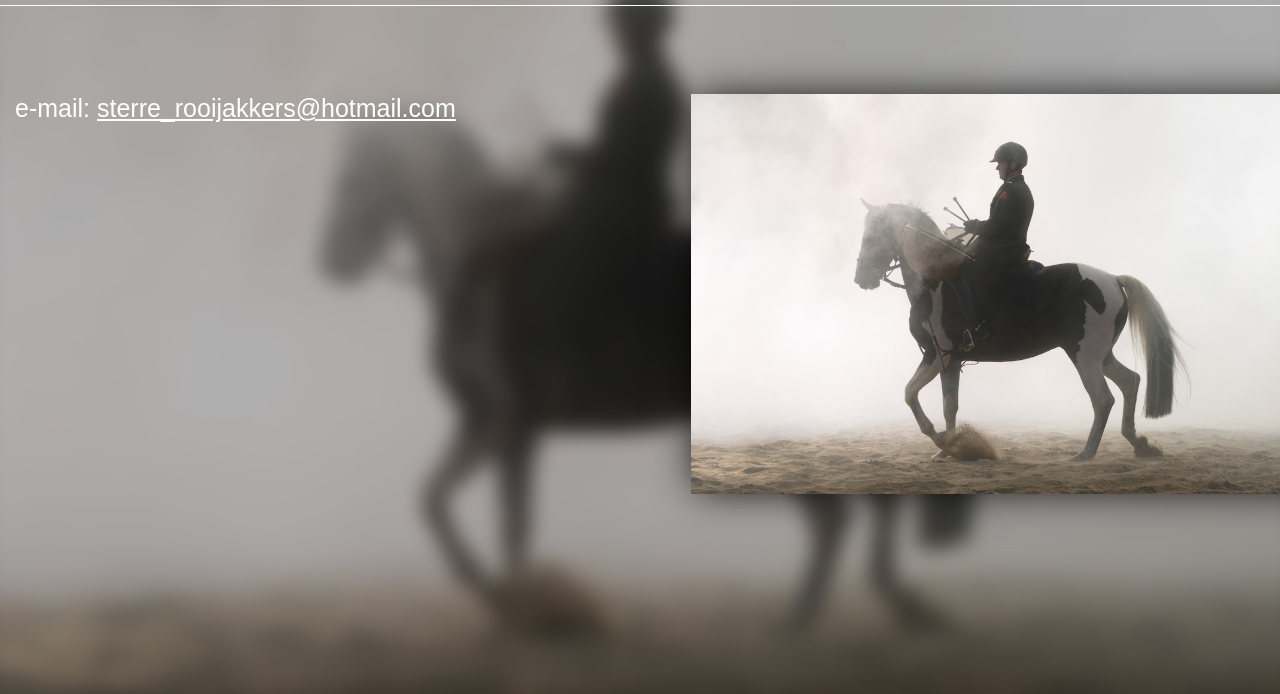
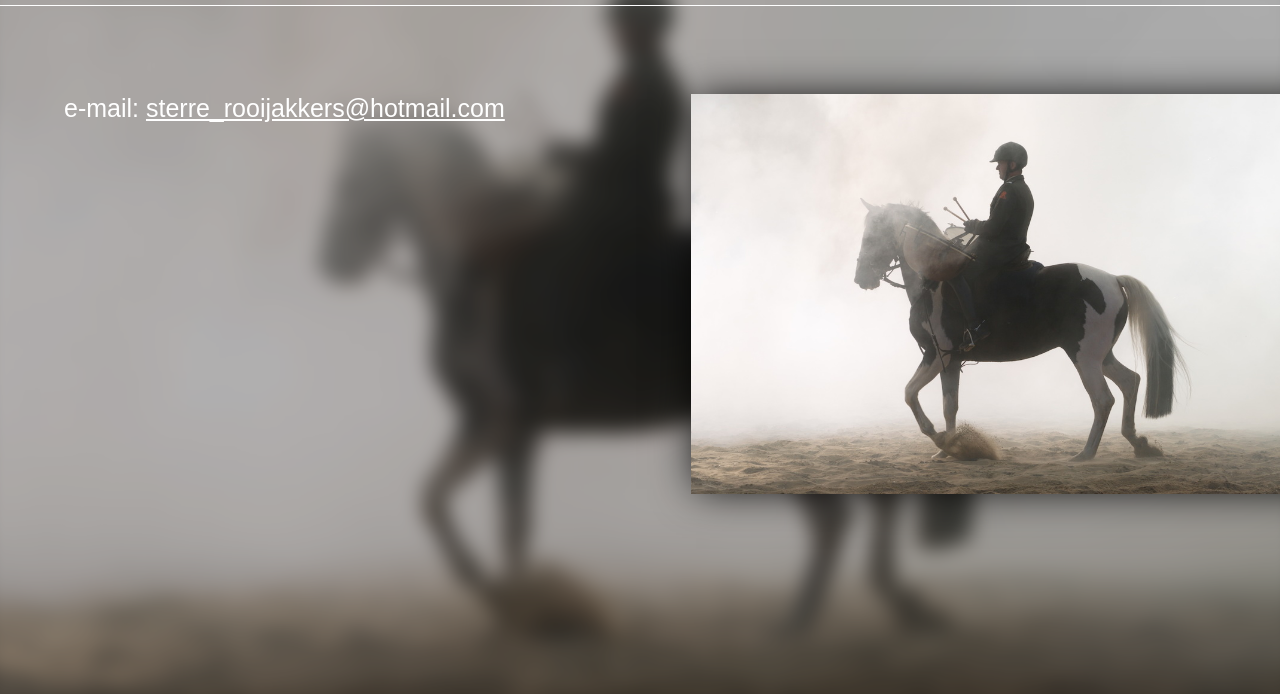
Before and after one commit to sterre153/sterre153.github.io, a plain HTML site: page index.html in a window 1280 px wide. Both pictures are taken after a click on the link "Contact". Shown: the part 106-800 px from the top of the page. Drawn offline with nearby package versions, Linux system fonts and the light colour scheme; a web font is replaced by a local one.

Commit message:
Use variable margin on the left side of conact info.

```diff
--- a/css/contact.css
+++ b/css/contact.css
@@ -4,7 +4,7 @@ div.contact {
 	white-space: nowrap;
 
 	position: absolute;
-	left: 15px;
+	left: 5%;
 	top: 50%;
 
 	transform: translateY(-50%);
```
